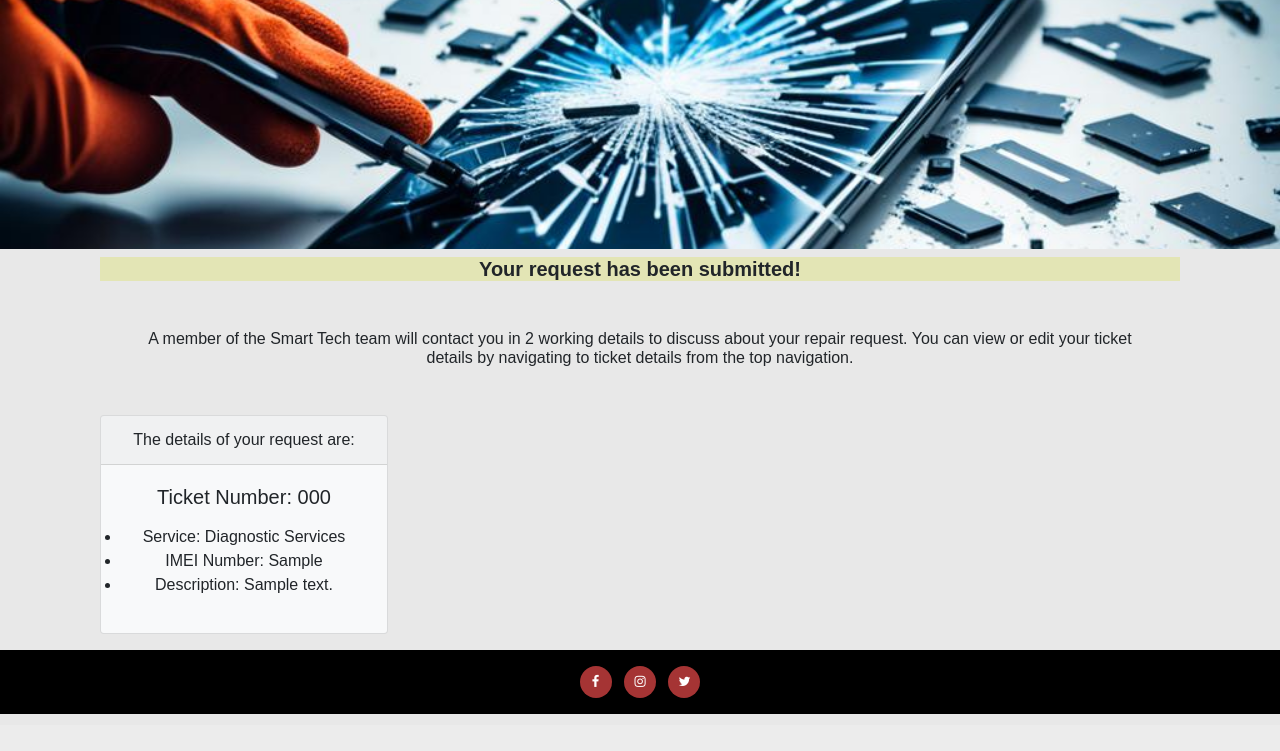
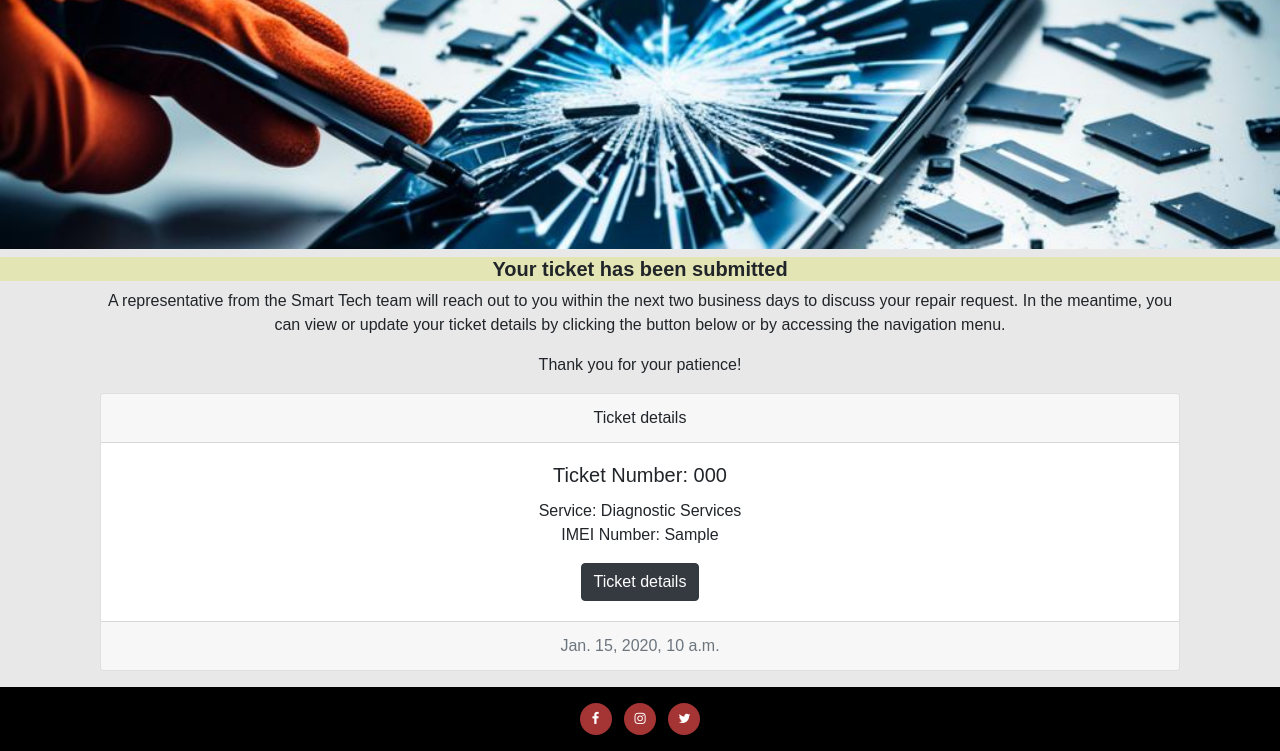
Before and after one commit to JSaprah/Smart-Tech-Repair, a Django app: page /confirmation/000 in a window 1280 px wide. Shown: the part 75-826 px from the top of the page. Before the commit the page ends 789 px from the top, so only its background shows below. Run offline with Django 4.2, Linux system fonts and the light colour scheme; tables that the repository leaves empty hold one stand-in row (values such as "Sample post"); some libraries are stand-ins or nearby versions; some web fonts are replaced.

Commit message:
Clean up template files

```diff
--- a/book_repair/templates/book_repair/book_repair.html
+++ b/book_repair/templates/book_repair/book_repair.html
@@ -1,6 +1,7 @@
 {% extends 'base.html' %}
 {% block content %}
 
+<!--Introduction text-->
 <h5 class="text-center mt-2 subtitle">Select the phone model to book your repair</h5>
 
 <div class="container text-center">
@@ -13,8 +14,8 @@
    </p>
 </div>
 
+<!--Search form-->
 <section class="container-fluid">
-   <!--Search form-->
    <div class="row justify-content-center">
       <div class="col">
          <form class="form-inline justify-content-center">
@@ -29,12 +30,12 @@
    </div>
 </section>
 
+<!--Show all phone models-->
 <section class="container-fluid">
    <div class="phone row justify-content-center">
 
       {% for phone in phones %}
 
-      <!--Show all phone models-->
       <a href="{% url 'create_ticket' phone.slug %}"
          class="data-manufacturer col-md-2 p-3 m-3 phone-model-card border rounded phone text-decoration-none"
          data-manufacturer="{{ phone.manufacturer }}">
--- a/book_repair/templates/book_repair/index.html
+++ b/book_repair/templates/book_repair/index.html
@@ -2,6 +2,7 @@
 
 {% block content %}
 
+<!--Introduction text-->
 <section class="container">
     <div row>
         <div class="col-12 text-center">
@@ -31,6 +32,7 @@
 
 </section>
 
+<!--Qualities-->
 <section class="container">
     <h3 class="text-center">Why chose us</h3>
     <div class="row">
@@ -52,6 +54,7 @@
     </div>
 </section>
 
+<!--Contact-->
 <section class="container text-center mt-3">
     <h3>Discover Us in the Heart of Rickmansworth!</h3>
     <p> We are proudly located at:
--- a/book_repair/templates/book_repair/ticket_confirmation.html
+++ b/book_repair/templates/book_repair/ticket_confirmation.html
@@ -2,35 +2,35 @@
 
 {% block content %}
 
+<h5 class="mt-2 text-center subtitle">Your ticket has been submitted</h5>
+
 <section class="container">
+
     <div row>
         <div class="col-12 text-center">
 
-            <h5 class="subtitle mt-2">Your request has been submitted!</h5>
+            <p> A representative from the Smart Tech team will reach out to you within the next two business days to
+                discuss your repair request. In the meantime, you can view or update your ticket details by clicking the
+                button below or by accessing the navigation menu.
+            </p>
+            <p>Thank you for your patience!</p>
 
-            <h6 class="m-5"> A member of the Smart Tech team will contact you in 2 working details to discuss about your
-                repair request. You can view or edit your ticket details by navigating to ticket details from the top
-                navigation. </h6>
-
-            <div class="card bg-light mb-3" style="max-width: 18rem;">
-                <div class="card-header">The details of your request are:</div>
+            <div class="card text-center mb-3">
+                <div class="card-header">
+                    Ticket details
+                </div>
                 <div class="card-body">
                     <h5 class="card-title">Ticket Number: {{ ticket.ticket_number }}</h5>
-                    <p class="card-text">
-                        <ul>
-                            <li>Service: {{ ticket.broken_part }}</li>
-                            <li>IMEI Number: {{ ticket.imei }}</li>
-                            <li>Description: {{ ticket.issue_description | safe }}</li>
-                        </ul>
-                    </p>
+                    <ul class="card-text list-unstyled">
+                        <li>Service: {{ ticket.broken_part }}</li>
+                        <li>IMEI Number: {{ ticket.imei }}</li>
+                    </ul>
+                    <a href="{% url 'ticket_details' %}" class="btn btn-dark">Ticket details</a>
+                </div>
+                <div class="card-footer text-muted">
+                    {{ ticket.created_on }}
                 </div>
             </div>
-
-
-        </div>
-    </div>
-
 </section>
 
-
 {% endblock content %}
--- a/book_repair/templates/book_repair/ticket_details.html
+++ b/book_repair/templates/book_repair/ticket_details.html
@@ -13,6 +13,7 @@
             <th scope="col">Service</th>
             <th scope="col">Status</th>
             <th scope="col">imei</th>
+            <th scope="col">Description</th>
             <th scope="col">Action</th>
         </tr>
     </thead>
@@ -23,6 +24,7 @@
             <td>{{ ticket.broken_part }}</td>
             <td>{{ ticket.get_status_display }}</td>
             <td>{{ ticket.imei }}</td>
+            <td>{{ ticket.issue_description | safe }}</td>
             <td>
                 <a href="{% url 'edit_ticket' ticket.id %}">Edit</a>
             </td>
--- a/templates/base.html
+++ b/templates/base.html
@@ -37,7 +37,7 @@
 
         <nav class="col-10 navbar-expand-lg navcontainer">
 
-            <button class="navbar-toggler navbar-dark" type="button" data-bs-toggle="collapse"
+            <button class="navbar-toggler navbar-dark offset-9" type="button" data-bs-toggle="collapse"
                 data-bs-target="#navbarSmartTech" aria-controls="navbarSmartTech" aria-expanded="false"
                 aria-label="Toggle navigation">
                 <span class="navbar-toggler-icon"></span>
@@ -99,7 +99,6 @@
 
 
     <!-- displaying Django messages -->
-
     <div class="row no-gutters">
         <div class="col-12">
             {% for message in messages %}
```
Also changed, not shown: book_repair/templates/book_repair/create_ticket.html (+5 -7 lines), book_repair/templates/book_repair/edit_ticket.html (+6 -7 lines), book_repair/templates/book_repair/register.html (deleted, +0 -28 lines), README.md.
